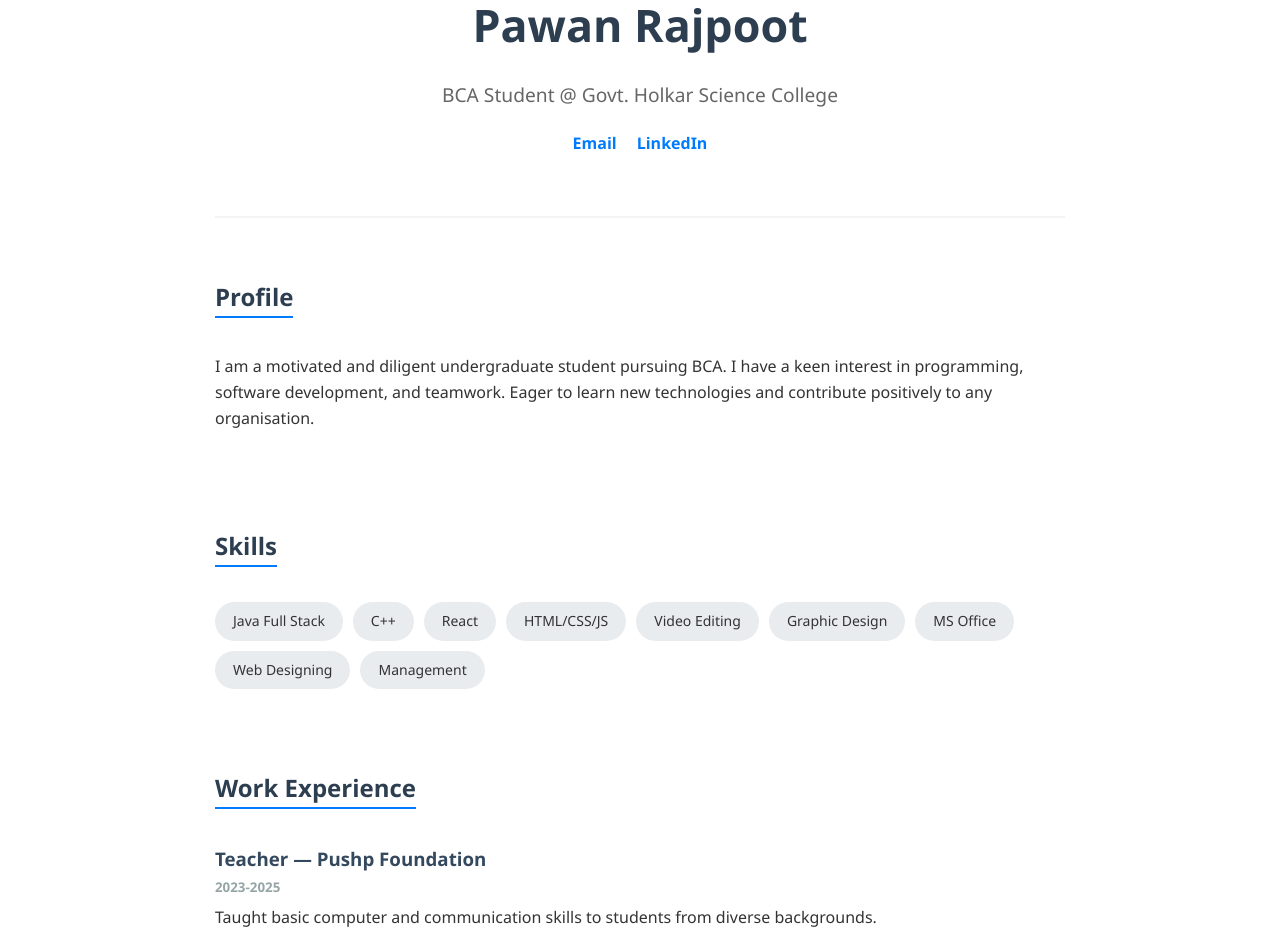
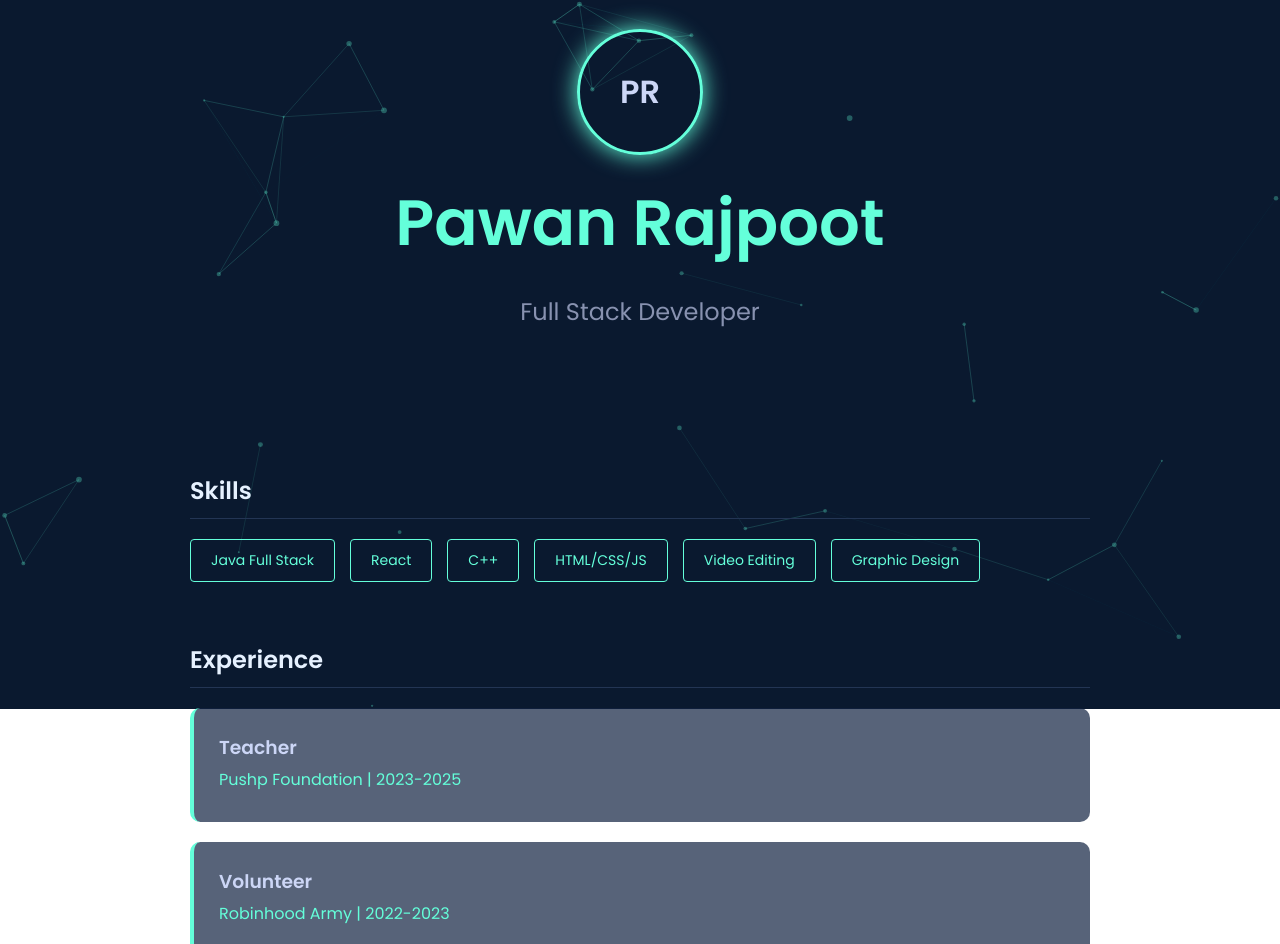
Before and after one commit to pr771434-lgtm/my-portfolio, a React (Create React App) app: page / in a window 1280 px wide. Shown: the part 91-1035 px from the top of the page. Built offline with nearby package versions, Linux system fonts and the light colour scheme.

Commit message:
added particles and glassmorphism

```diff
--- a/package.json
+++ b/package.json
@@ -7,6 +7,9 @@
     "@testing-library/jest-dom": "^6.9.1",
     "@testing-library/react": "^16.3.2",
     "@testing-library/user-event": "^13.5.0",
+    "@tsparticles/react": "^3.0.0",
+    "@tsparticles/slim": "^3.9.1",
+    "framer-motion": "^12.34.3",
     "react": "^19.2.4",
     "react-dom": "^19.2.4",
     "react-scripts": "5.0.1",
--- a/public/index.html
+++ b/public/index.html
@@ -1,6 +1,7 @@
 <!DOCTYPE html>
 <html lang="en">
   <head>
+    <link href="https://fonts.googleapis.com/css2?family=Poppins:wght@300;400;600&display=swap" rel="stylesheet">
     <meta charset="utf-8" />
     <link rel="icon" href="%PUBLIC_URL%/favicon.ico" />
     <meta name="viewport" content="width=device-width, initial-scale=1" />
--- a/src/App.js
+++ b/src/App.js
@@ -1,87 +1,109 @@
-import React from 'react';
+import React, { useEffect, useState } from 'react';
+import { motion } from 'framer-motion';
+import Particles, { initParticlesEngine } from "@tsparticles/react";
+import { loadSlim } from "@tsparticles/slim";
 
 function App() {
+  const [init, setInit] = useState(false);
+
+  useEffect(() => {
+    initParticlesEngine(async (engine) => {
+      await loadSlim(engine);
+    }).then(() => {
+      setInit(true);
+    });
+  }, []);
+
   const data = {
     name: "Pawan Rajpoot",
-    location: "Indore, MP",
-    email: "pr771434@gmail.com",
-    skills: [
-      "Java Full Stack", "C++", "React", "HTML/CSS/JS",
-      "Video Editing", "Graphic Design", "MS Office",
-      "Web Designing", "Management"
-    ],
+    role: "Full Stack Developer",
+    skills: ["Java Full Stack", "React", "C++", "HTML/CSS/JS", "Video Editing", "Graphic Design"],
     experience: [
-      {
-        role: "Teacher",
-        org: "Pushp Foundation",
-        year: "2023-2025",
-        desc: "Taught basic computer and communication skills to students from diverse backgrounds."
-      },
-      {
-        role: "Volunteer",
-        org: "Robinhood Army",
-        year: "2022-2023",
-        desc: "Assisted in food distribution drives and coordinated team events."
-      }
+      { role: "Teacher", org: "Pushp Foundation", year: "2023-2025" },
+      { role: "Volunteer", org: "Robinhood Army", year: "2022-2023" }
     ]
   };
 
+  // Particles Configuration
+  const particlesOptions = {
+    background: { color: { value: "#0a192f" } },
+    fpsLimit: 120,
+    interactivity: {
+      events: { onHover: { enable: true, mode: "repulse" } },
+      modes: { repulse: { distance: 100, duration: 0.4 } },
+    },
+    particles: {
+      color: { value: "#64ffda" },
+      links: { color: "#64ffda", distance: 150, enable: true, opacity: 0.2, width: 1 },
+      move: { enable: true, speed: 1.5 },
+      number: { density: { enable: true, area: 800 }, value: 80 },
+      opacity: { value: 0.3 },
+      shape: { type: "circle" },
+      size: { value: { min: 1, max: 3 } },
+    },
+  };
+
   return (
-    <div style={{ fontFamily: 'Segoe UI, Arial, sans-serif', color: '#333', maxWidth: '850px', margin: 'auto', padding: '20px', lineHeight: '1.6' }}>
+    <div style={{ fontFamily: "'Poppins', sans-serif", color: '#ccd6f6', minHeight: '100vh', position: 'relative' }}>
+      {init && <Particles options={particlesOptions} style={{ position: 'absolute', zIndex: -1 }} />}
 
-      {/* Header Section */}
-      <header style={{ textAlign: 'center', padding: '60px 0', borderBottom: '2px solid #f4f4f4' }}>
-        <h1 style={{ fontSize: '2.8rem', margin: '0', color: '#2c3e50' }}>{data.name}</h1>
-        <p style={{ fontSize: '1.2rem', color: '#666' }}>BCA Student @ Govt. Holkar Science College</p>
-        <div style={{ marginTop: '20px' }}>
-          <a href={`mailto:${data.email}`} style={{ marginRight: '20px', color: '#007bff', textDecoration: 'none', fontWeight: 'bold' }}>Email</a>
+      <div style={{ position: 'relative', zIndex: 1, maxWidth: '900px', margin: 'auto', padding: '20px' }}>
 
-          {/* rel="noreferrer" add kiya gaya hai Vercel error ko theek karne ke liye */}
-          <a
-            href="https://linkedin.com/in/pawan-rajpoot-160394351/"
-            target="_blank"
-            rel="noreferrer"
-            style={{ color: '#007bff', textDecoration: 'none', fontWeight: 'bold' }}
+        {/* Animated Hero Section */}
+        <motion.header
+          initial={{ opacity: 0, scale: 0.8 }}
+          animate={{ opacity: 1, scale: 1 }}
+          transition={{ duration: 1 }}
+          style={{ textAlign: 'center', padding: '100px 0' }}
         >
-            LinkedIn
-          </a>
-        </div>
-      </header>
+          <motion.div
+            animate={{ boxShadow: ["0 0 20px #64ffda", "0 0 50px #64ffda", "0 0 20px #64ffda"] }}
+            transition={{ repeat: Infinity, duration: 3 }}
+            style={{ width: '120px', height: '120px', borderRadius: '50%', border: '3px solid #64ffda', margin: '0 auto 20px', display: 'flex', alignItems: 'center', justifyContent: 'center', fontSize: '2rem', fontWeight: 'bold' }}
+          >
+            PR
+          </motion.div>
+          <h1 style={{ fontSize: '4rem', margin: '0', color: '#64ffda' }}>{data.name}</h1>
+          <p style={{ fontSize: '1.5rem', color: '#8892b0' }}>{data.role}</p>
+        </motion.header>
 
-      {/* About Section */}
-      <section style={{ padding: '40px 0' }}>
-        <h2 style={{ color: '#2c3e50', borderBottom: '2px solid #007bff', display: 'inline-block' }}>Profile</h2>
-        <p>I am a motivated and diligent undergraduate student pursuing BCA. I have a keen interest in programming, software development, and teamwork. Eager to learn new technologies and contribute positively to any organisation.</p>
-      </section>
-
-      {/* Skills Section */}
-      <section style={{ padding: '20px 0' }}>
-        <h2 style={{ color: '#2c3e50', borderBottom: '2px solid #007bff', display: 'inline-block' }}>Skills</h2>
-        <div style={{ display: 'flex', flexWrap: 'wrap', gap: '10px', marginTop: '15px' }}>
-          {data.skills.map(skill => (
-            <span key={skill} style={{ background: '#e9ecef', padding: '8px 18px', borderRadius: '50px', fontSize: '14px', fontWeight: '500' }}>
+        {/* Skills Section with Glassmorphism */}
+        <section style={{ marginBottom: '60px' }}>
+          <h2 style={{ color: '#e6f1ff', borderBottom: '1px solid #233554', paddingBottom: '10px' }}>Skills</h2>
+          <div style={{ display: 'flex', flexWrap: 'wrap', gap: '15px', marginTop: '20px' }}>
+            {data.skills.map((skill) => (
+              <motion.span
+                key={skill}
+                whileHover={{ y: -5, backgroundColor: "rgba(100, 255, 218, 0.1)" }}
+                style={{ border: '1px solid #64ffda', color: '#64ffda', padding: '10px 20px', borderRadius: '4px', fontSize: '14px' }}
+              >
                 {skill}
-            </span>
+              </motion.span>
             ))}
           </div>
         </section>
 
         {/* Experience Section */}
-      <section style={{ padding: '40px 0' }}>
-        <h2 style={{ color: '#2c3e50', borderBottom: '2px solid #007bff', display: 'inline-block' }}>Work Experience</h2>
-        {data.experience.map((exp, index) => (
-          <div key={index} style={{ marginBottom: '25px', marginTop: '15px' }}>
-            <h3 style={{ margin: '0', color: '#34495e' }}>{exp.role} — {exp.org}</h3>
-            <small style={{ color: '#95a5a6', fontWeight: 'bold' }}>{exp.year}</small>
-            <p style={{ margin: '5px 0' }}>{exp.desc}</p>
-          </div>
+        <section>
+          <h2 style={{ color: '#e6f1ff', borderBottom: '1px solid #233554', paddingBottom: '10px' }}>Experience</h2>
+          {data.experience.map((exp, i) => (
+            <motion.div
+              key={i}
+              initial={{ x: -50, opacity: 0 }}
+              whileInView={{ x: 0, opacity: 1 }}
+              viewport={{ once: true }}
+              style={{ background: 'rgba(17, 34, 64, 0.7)', padding: '25px', borderRadius: '10px', marginTop: '20px', borderLeft: '4px solid #64ffda' }}
+            >
+              <h3 style={{ margin: '0', color: '#ccd6f6' }}>{exp.role}</h3>
+              <p style={{ color: '#64ffda', margin: '5px 0' }}>{exp.org} | {exp.year}</p>
+            </motion.div>
           ))}
         </section>
 
-      {/* Footer */}
-      <footer style={{ textAlign: 'center', padding: '60px 0', fontSize: '14px', color: '#bdc3c7', borderTop: '1px solid #f4f4f4' }}>
-        Built with React | {new Date().getFullYear()} Pawan Rajpoot
+        <footer style={{ textAlign: 'center', padding: '100px 0', color: '#8892b0', fontSize: '14px' }}>
+          <p>© 2026 Designed & Built by Pawan Rajpoot</p>
         </footer>
+      </div>
     </div>
   );
 }
```
Also changed, not shown: 1 other file (tests, documents, lock files or other folders). Lines whose indentation alone changed are shown as unchanged.
